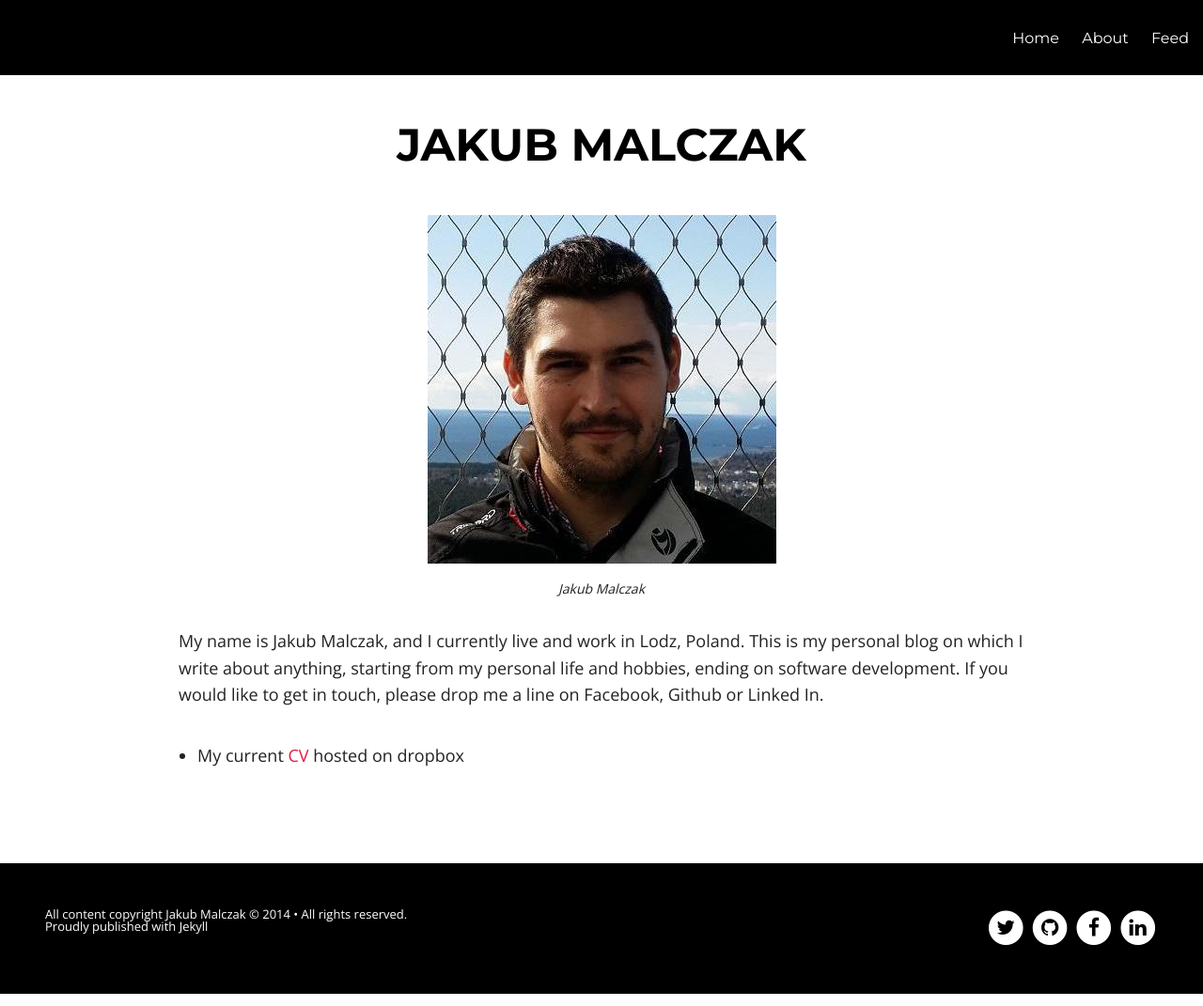
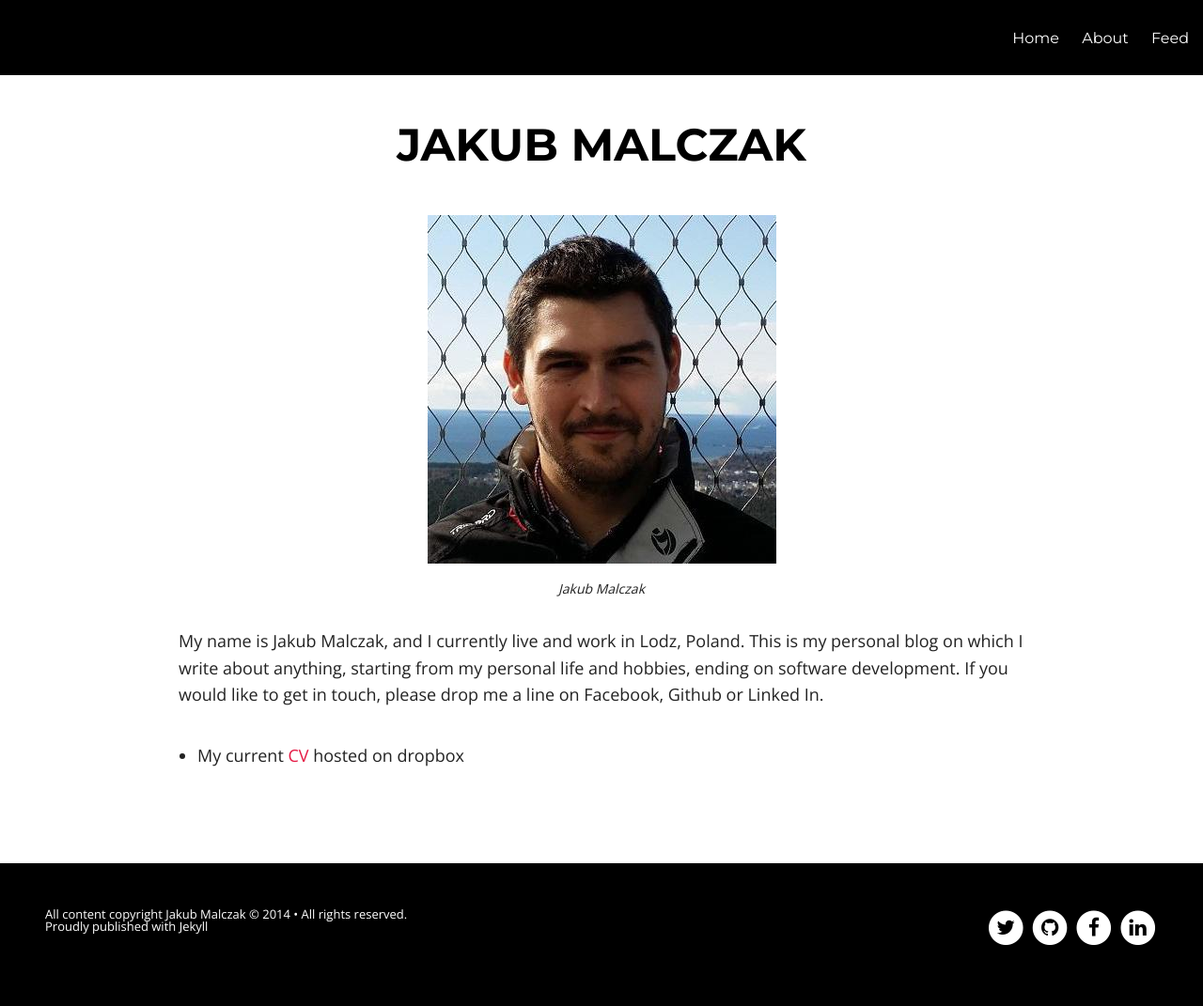
Before and after one commit to jmalczak/jmalczak.github.io, a Jekyll site: the page built from about.md, in a window 1280 px wide. Shown: the whole page at 94% size. Built offline with Jekyll 4.4.1, drawn with Linux system fonts in a browser that asks for light colours; nearby versions of some CDN libraries.

Commit message:
Fixed style

```diff
--- a/_config.yml
+++ b/_config.yml
@@ -6,7 +6,7 @@ share:            false
 # Change url to your domain. Leave localhost server or blank when working locally.
 # or use the hint from http://jekyllrb.com/docs/github-pages/ to keep this the same
 # whether working locally or remotely. Start Jekyll with: jekyll serve --baseurl ''
-url:        	  http://malczak.net
+url:        	  http://localhost:4000
 
 # Owner/author information
 owner:
--- a/_includes/footer.html
+++ b/_includes/footer.html
@@ -1,4 +1,4 @@
-<footer class="notepad-site-footer">
+<footer class="notepad-site-footer footer">
     <div class="copyright">
         <section>All content copyright <a href="{{ site.url }}/about">{{ site.owner.name }}</a> &copy; {{ site.time | date: '%Y' }} &bull; All rights reserved.</section>
         <section>Proudly published with <a class="icon-ghost" href="https://jekyllrb.com/">Jekyll</a>
--- a/_layouts/page.html
+++ b/_layouts/page.html
@@ -8,7 +8,7 @@
 <body class="post-template page" itemscope itemtype="http://schema.org/WebPage">
 
     <main id="notepad-page-container" class="notepad-page-container" role="main">
-
+        <div class="notepad-page-wrapper">
             <header class="notepad-page-header">
                 <div class="notepad-page-menu-header">
                     <div class="notepad-blog-menu">
@@ -42,6 +42,8 @@
                 <div>{{ content }}</div>
             </article>
             <div class="cf"></div>
+            <div class="push"></div>
+        </div>
         {% include footer.html %}
     </main>
 
--- a/assets/css/style.css
+++ b/assets/css/style.css
@@ -411,6 +411,16 @@ nav.pagination .newer-posts .fa {
 }
 nav.pagination .older-posts .fa {
     margin-left: 0.625rem;
+}
+.notepad-page-wrapper {
+    min-height: 100%;
+    height: auto !important;
+    height: 100%;
+    margin: 0 auto -9.5em;
+}
+.footer,
+.push {
+    height: 9.5em;
 }
 .notepad-site-footer {
     background: black;
```
Lines whose indentation alone changed are shown as unchanged.
